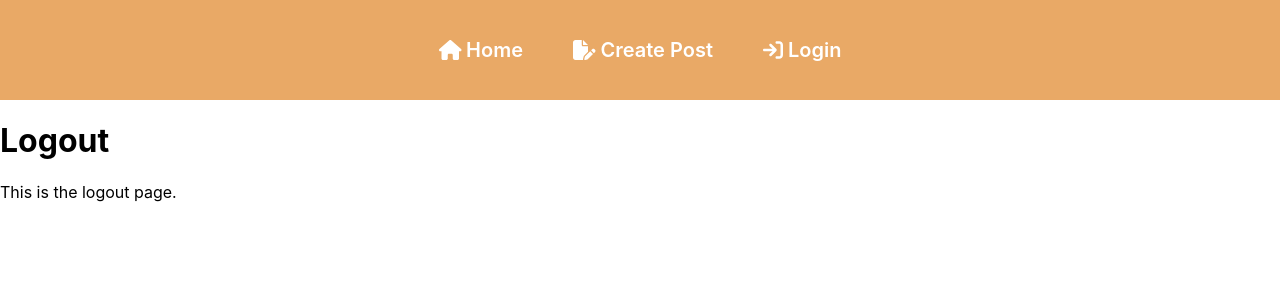
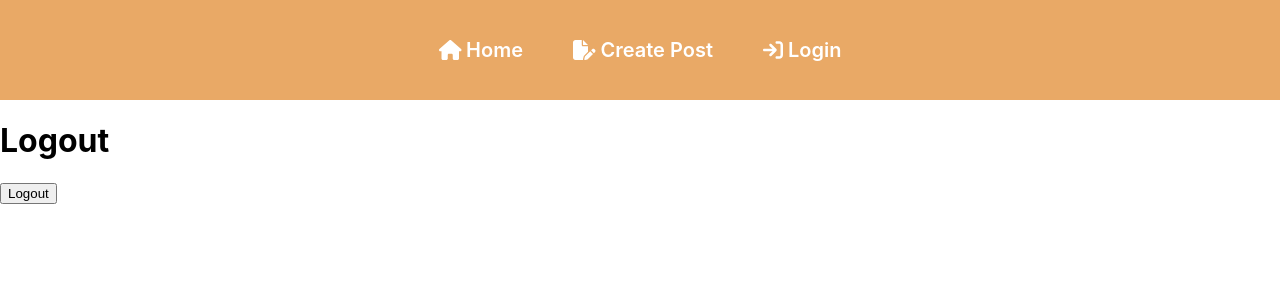
Before and after one commit to Yamayamaaya/blog-app, a React (Create React App) app: page /logout in a window 1280 px wide. Shown: the top 300 px of the page. Built offline with nearby package versions, Linux system fonts and the light colour scheme.

Commit message:
add logout

```diff
--- a/src/App.js
+++ b/src/App.js
@@ -14,12 +14,12 @@ function App() {
 
   return (
       <Router>
-        <Navbar />
+        <Navbar isAuth = {isAuth}/>
         <Routes>
           <Route path="/" element={<Home />} />
           <Route path="/create-post" element={<CreatePost />} />
           <Route path="/login" element={<Login setIsAuth={setIsAuth} />} />
-          <Route path="/logout" element={<Logout />} />
+          <Route path="/logout" element={<Logout setIsAuth={setIsAuth} />} />
         </Routes>
       </Router>
   );
--- a/src/components/Logout.js
+++ b/src/components/Logout.js
@@ -1,12 +1,37 @@
-import react from 'react';
+import { signOut } from 'firebase/auth';
+import React from 'react';
+import { auth, provider } from '../firebase';
+import { useNavigate } from 'react-router-dom';
 
-const Logout = () => {
+//ログアウト機能の実装
+
+const Logout = ({setIsAuth}) => {
+    const navigate = useNavigate();
+    const logoutWithGoogle = () => {
+        signOut(auth, provider).then((result) => {
+        //googleでログアウト
+        // ログアウト成功時の処理
+        // ローカルストレージに保存
+        localStorage.removeItem('isAuth');
+        setIsAuth(false);
+        // ログアウト後に遷移する
+        navigate('/login');
+    }
+    ).catch((error) => {
+        // ログアウト失敗時の処理
+        console.log(error);
+    }
+    );
+    }
+
     return (
         <div>
             <h1>Logout</h1>
-            <p>This is the logout page.</p>
+            <button onClick = {logoutWithGoogle
+            }>Logout</button>
         </div>
     );
 }
 
+
 export default Logout;
--- a/src/components/Navbar.js
+++ b/src/components/Navbar.js
@@ -4,12 +4,14 @@ import './Navbar.css';
 import { FontAwesomeIcon } from '@fortawesome/react-fontawesome'
 import { faHouse, faFilePen, faArrowRightToBracket } from '@fortawesome/free-solid-svg-icons'
 
-const Navbar = () => {
+const Navbar = ({isAuth}) => {
     return (
         <nav className="navbar">
                 <Link to="/"><FontAwesomeIcon icon = {faHouse} /> Home</Link>
                 <Link to="/create-post"><FontAwesomeIcon icon = {faFilePen} /> Create Post</Link>
-                <Link to="/login"><FontAwesomeIcon icon = {faArrowRightToBracket} /> Login</Link>
+                {
+                    isAuth ? <Link to="/logout"><FontAwesomeIcon icon = {faArrowRightToBracket} /> Logout</Link> : <Link to="/login"><FontAwesomeIcon icon = {faArrowRightToBracket} /> Login</Link>
+                }
         </nav>
     );
 }
```
